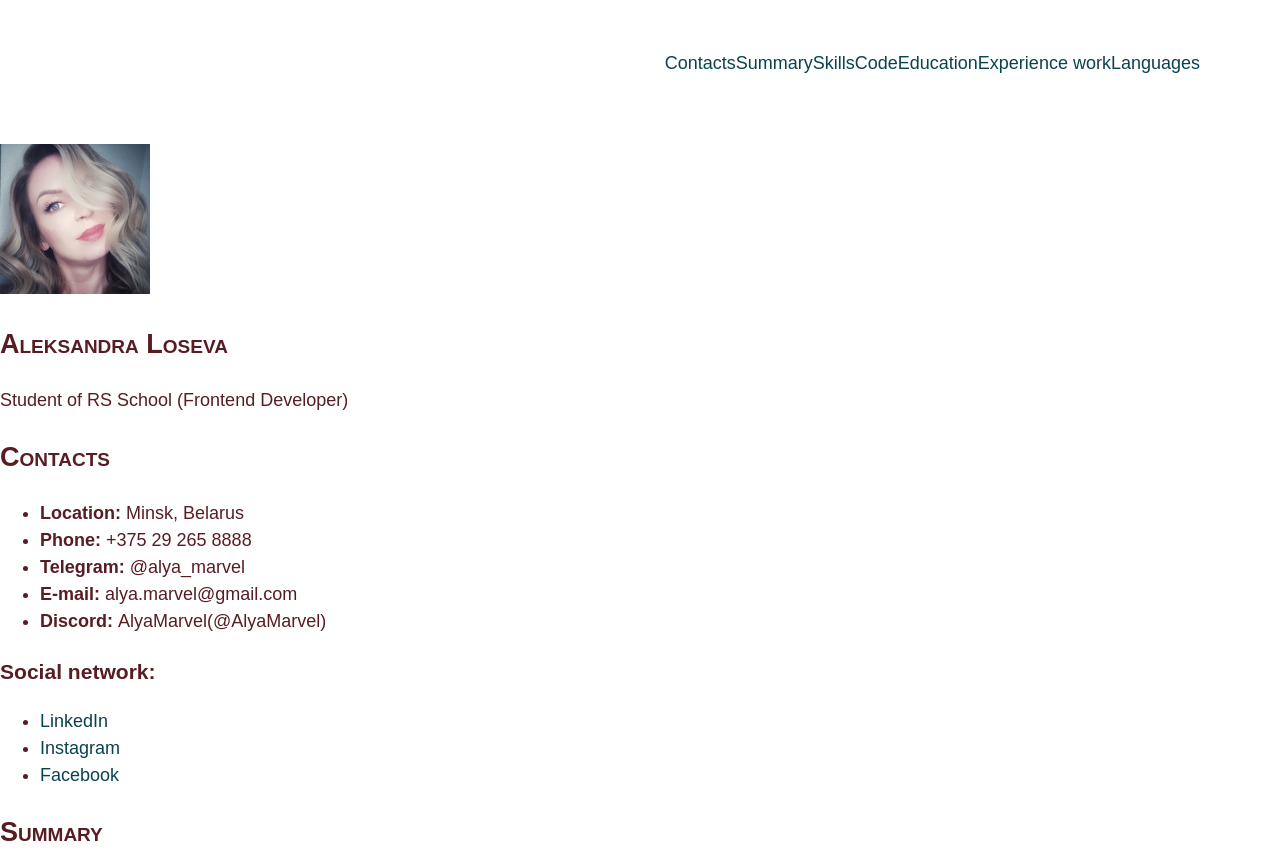
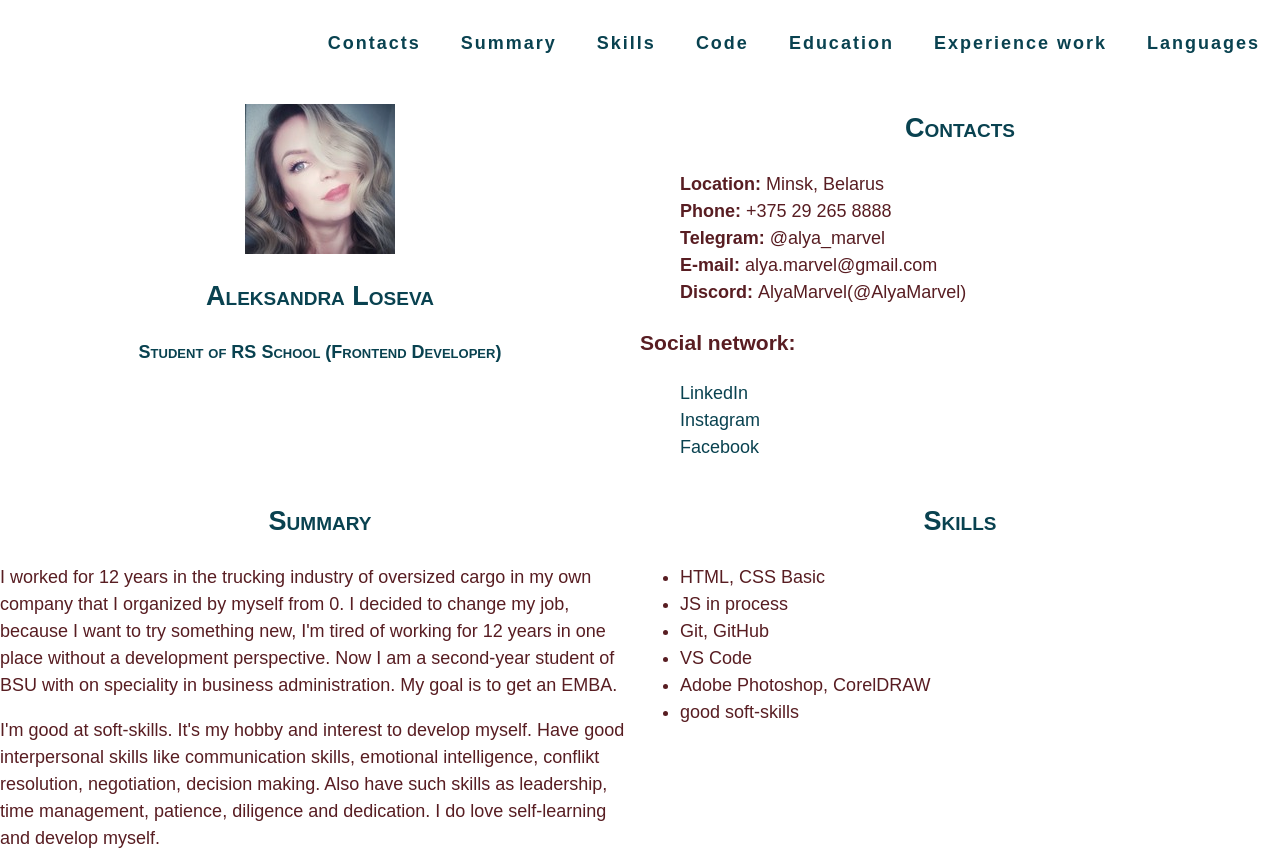
Before and after one commit to AlyaMarvel/rsschool-cv, a plain HTML site: page index.html in a window 1280 px wide. Shown: the top 855 px of the page. Drawn offline with Linux system fonts and the light colour scheme; a web font is replaced by a local one.

Commit message:
feat: add style

```diff
--- a/index.html
+++ b/index.html
@@ -31,14 +31,14 @@
     <div class="container main-container">
       <section class="container">
         <p class="section" id="profile">
-          <img src="./assets/img/Me.jpg" alt="avatar">
+        <div class="avatar"><img src="./assets/img/Me.jpg" alt="avatar"></div>
         <h1 class="section-title">Aleksandra Loseva</h1>
-        </p>Student of RS School (Frontend Developer)</p>
+        <p class="section-title">Student of RS School (Frontend Developer)</p>
       </section>
 
       <section class="section" id="contacts">
         <h2 class="section-title">Contacts</h2>
-        <ul>
+        <ul class="contacts-list">
           <li><span class="contacts">Location: </span>Minsk, Belarus</li>
           <li><span class="contacts">Phone: </span>+375 29 265 8888</li>
           <li><span class="contacts">Telegram: </span>@alya_marvel</li>
@@ -46,7 +46,7 @@
           <li><span class="contacts">Discord: </span>AlyaMarvel(@AlyaMarvel)</li>
         </ul>
         <h3>Social network:</h3>
-        <ul>
+        <ul class="contacts-list">
           <li><a
               href="https://www.linkedin.com/in/%D0%B0%D0%BB%D0%B5%D0%BA%D1%81%D0%B0%D0%BD%D0%B4%D1%80%D0%B0-%D0%BB%D0%BE%D1%81%D0%B5%D0%B2%D0%B0-bb40851a1/">LinkedIn</a>
           </li>
@@ -128,8 +128,7 @@
   <footer class="footer">
     <div class="container">
       <a href="https://github.com/AlyaMarvel">&copy; 2022 AlyaMarvel</a>
-      <a href="https://rs.school/js/"><img src="./assets/img/RSSchool.jpg" width="100" height="auto"
-          alt="RSSchool logo"></a>
+      <a href="https://rs.school/js/"><img src="./assets/img/RSSchool.jpg" width="100" alt="RSSchool logo"></a>
     </div>
   </footer>
 </body>
--- a/style.css
+++ b/style.css
@@ -1,19 +1,10 @@
-CSS
 @font-face {
     font-family: 'Montserrat';
-    src: url("assets\fonts\Montserrat\Montserrat-VariableFont_wght.ttf");
+    src: url("./assets/fonts/Montserrat/Montserrat-VariableFont_wght.ttf");
     font-weight: 300;
 }
-@font-face {
-    font-family: 'Raleway';
-    src: url("assets\fonts\Raleway\Raleway-VariableFont_wght.ttf");
-    font-weight: 100;
-}
-html {
-  scroll-behavior: smooth;
-}
 body {
-    font-family: 'Raleway', sans-serif;
+    font-family: 'Montserrat', sans-serif;
     min-height: 100vh;
     margin: 0; padding: 0;
     display: flex;
@@ -24,6 +15,11 @@ body {
     line-height: 1.5;
     color: #581D22;
 }
+
+html {
+  scroll-behavior: smooth;
+}
+
 * {
     box-sizing: border-box;
   }
@@ -33,26 +29,51 @@ body {
     margin: 0 auto;
   }
 
+  .main-container {
+    display: flex;
+    flex-wrap: wrap;
+  }
+
+  .section {
+    width: 50%;
+  }
+
   .nav-list {
     display: flex;
     justify-content: flex-end;
     align-items: center;
     list-style: none; /* Убираем стандартные маркеры */
-    padding: 20px 80px; /* Отступы между элементами списка */
-    line-height: 50px; /* Отступы между элементами списка */
+   }
+
+   .nav-link {
+    padding: 0 20px;
+    line-height: 50px;
+    font-weight: bold;
+    letter-spacing: 2px;
   }
-
-  * {
-    box-sizing: border-box;
-}
 
   .contacts {
     font-weight: bold;
-    list-style: none; /* ??? */
   }
 
-  .section-title {
+   .section-title {
     font-variant: small-caps;
+    color: #094250;
+    font-weight: bold;
+    text-align: center;
+  }
+
+.avatar {
+  align-items: center;
+}
+
+.contacts-list {
+  list-style: none;
+}
+
+  img {
+    display: block;
+    margin: auto;
   }
 
   a {
```
